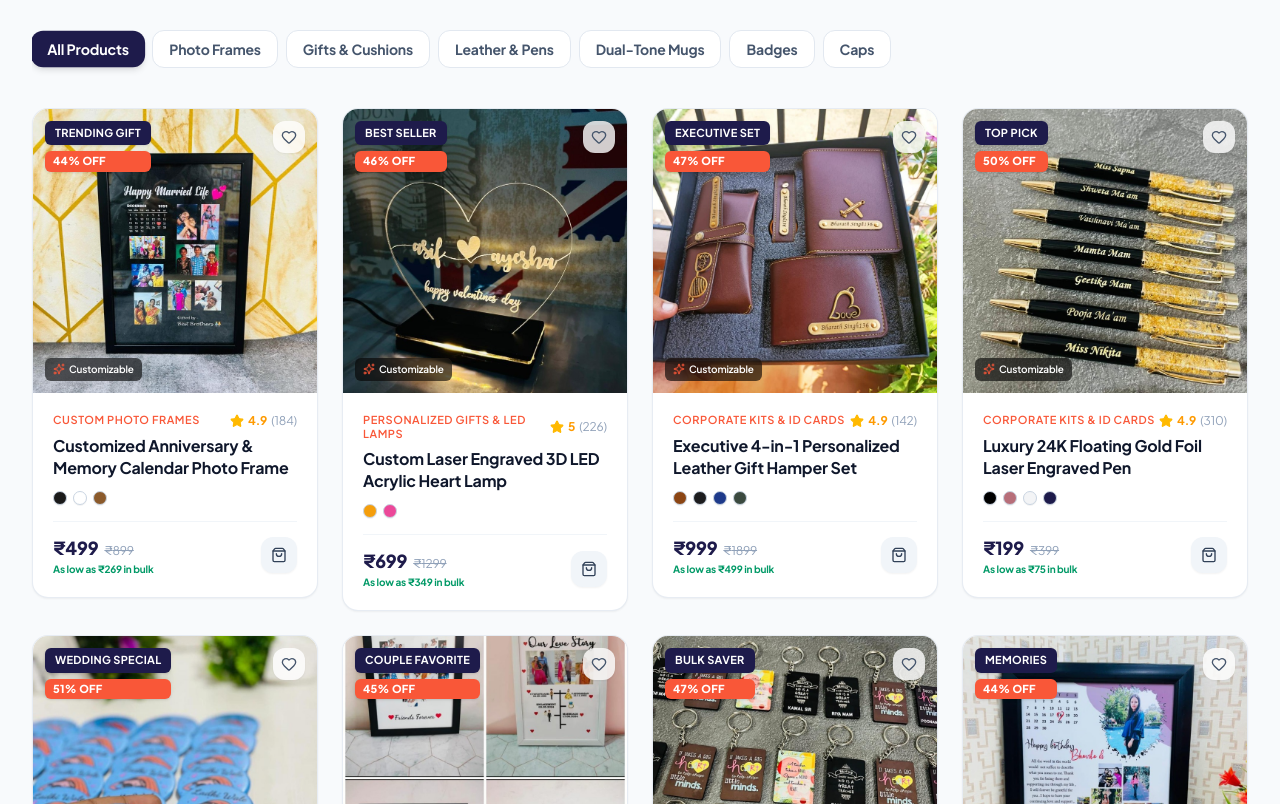
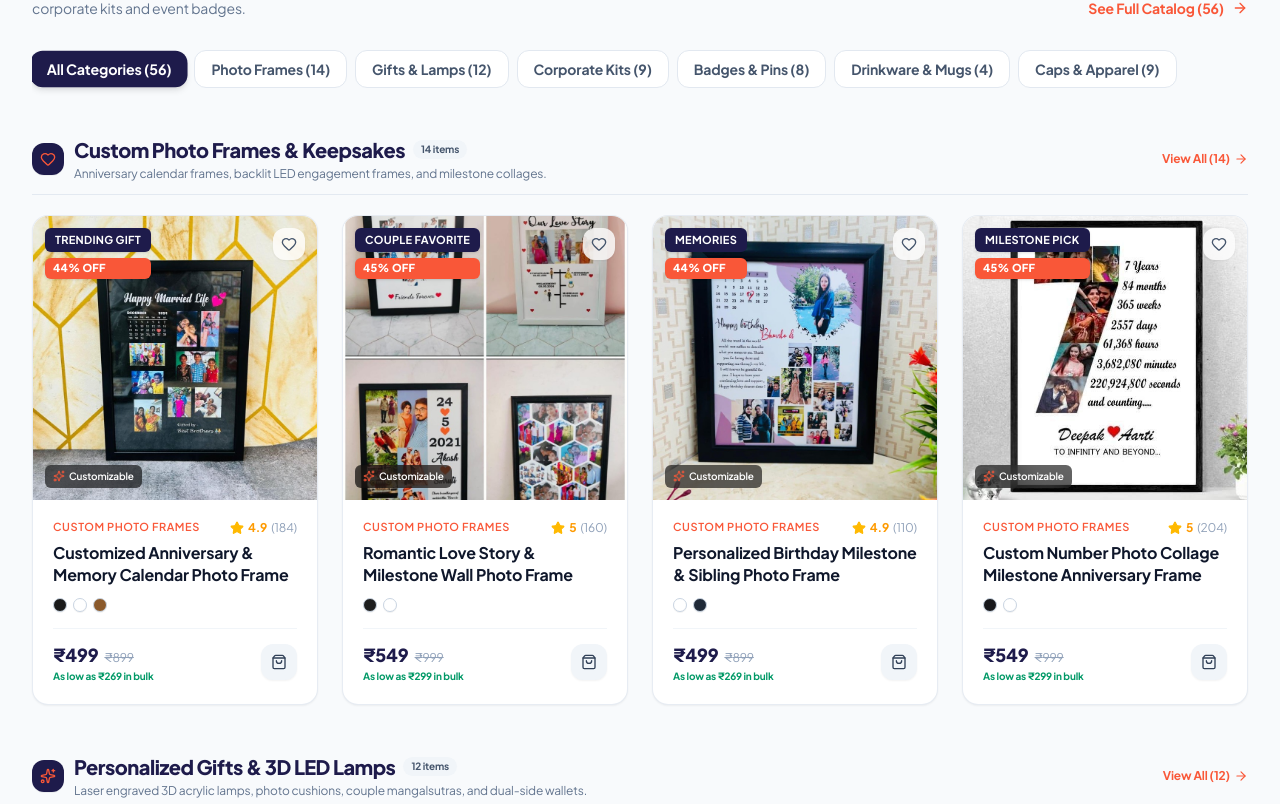
Before and after one commit to saheb1727/Web_Project, a Next.js app: page / in a window 1280 px wide. Shown: the part 2576-3380 px from the top of the page. Built offline with nearby package versions, Linux system fonts and the light colour scheme.

Commit message:
Adjust website category-wise: home shelves, product catalog sections, workshop gallery filters, and category counts

```diff
--- a/src/components/home/FeaturedProducts.tsx
+++ b/src/components/home/FeaturedProducts.tsx
@@ -2,8 +2,19 @@
 
 import React, { useState, useRef, useEffect } from "react";
 import Link from "next/link";
-import { ArrowRight, Flame } from "lucide-react";
+import {
+  ArrowRight,
+  Flame,
+  Heart,
+  Sparkles,
+  Briefcase,
+  IdCard,
+  Coffee,
+  Shirt,
+  Layers,
+} from "lucide-react";
 import { products } from "@/data/products";
+import { categories } from "@/data/categories";
 import { ProductCard } from "@/components/product/ProductCard";
 import { gsap } from "@/lib/gsap";
 
@@ -12,25 +23,78 @@ export const FeaturedProducts: React.FC = () => {
   const sectionRef = useRef<HTMLElement>(null);
   const gridRef = useRef<HTMLDivElement>(null);
 
-  const filterTabs = [
-    { id: "all", label: "All Products" },
-    { id: "Custom Photo Frames", label: "Photo Frames" },
-    { id: "Personalized Gifts & LED Lamps", label: "Gifts & Cushions" },
-    { id: "Corporate Kits & ID Cards", label: "Leather & Pens" },
-    { id: "Drinkware & Ceramic Mugs", label: "Dual-Tone Mugs" },
-    { id: "Magnetic & Pin Badges", label: "Badges" },
-    { id: "Custom Caps", label: "Caps" },
+  // Clean category definitions for category-wise presentation
+  const categorySections = [
+    {
+      id: "frames",
+      slug: "custom-photo-frames",
+      name: "Custom Photo Frames & Keepsakes",
+      shortLabel: "Photo Frames (14)",
+      badge: "Trending Keepsakes",
+      icon: Heart,
+      description: "Anniversary calendar frames, backlit LED engagement frames, and milestone collages.",
+      products: products.filter((p) => p.categorySlug === "custom-photo-frames"),
+    },
+    {
+      id: "personalized",
+      slug: "personalized-gifts",
+      name: "Personalized Gifts & 3D LED Lamps",
+      shortLabel: "Gifts & Lamps (12)",
+      badge: "Romantic & Keepsakes",
+      icon: Sparkles,
+      description: "Laser engraved 3D acrylic lamps, photo cushions, couple mangalsutras, and dual-side wallets.",
+      products: products.filter((p) => p.categorySlug === "personalized-gifts"),
+    },
+    {
+      id: "corporate",
+      slug: "corporate-kits",
+      name: "Corporate Kits, Executive Hampers & Luxury Sets",
+      shortLabel: "Corporate Kits (9)",
+      badge: "B2B & Executive",
+      icon: Briefcase,
+      description: "OnePlus Buddha wellness hampers, 3-in-1 welcome sets, 4-in-1 leather sets, and doctor Caduceus sets.",
+      products: products.filter((p) => p.categorySlug === "corporate-kits"),
+    },
+    {
+      id: "badges",
+      slug: "magnetic-badges",
+      name: "Magnetic & Event Pin Badges",
+      shortLabel: "Badges & Pins (8)",
+      badge: "Zero Pinholes",
+      icon: IdCard,
+      description: "Neodymium metallic corporate badges, Haldi floral badges, and wedding celebration button pins.",
+      products: products.filter((p) => p.categorySlug === "magnetic-badges"),
+    },
+    {
+      id: "drinkware",
+      slug: "drinkware-mugs",
+      name: "Drinkware, Travel Flasks & Ceramic Mugs",
+      shortLabel: "Drinkware & Mugs (4)",
+      badge: "12h Hot / 24h Cold",
+      icon: Coffee,
+      description: "3-piece SG21 travel flask & handle cup gift sets and dishwasher-safe dual-tone inner ceramic mugs.",
+      products: products.filter((p) => p.categorySlug === "drinkware-mugs"),
+    },
+    {
+      id: "apparel",
+      slug: "custom-caps",
+      name: "Custom Caps & Premium Apparel",
+      shortLabel: "Caps & Apparel (9)",
+      badge: "Bio-Washed & Fleece",
+      icon: Shirt,
+      description: "Personalized script caps, 3D puff embroidery, 100% bio-washed tees, and heavyweight 380 GSM hoodies.",
+      products: products.filter(
+        (p) =>
+          p.categorySlug === "custom-caps" ||
+          p.categorySlug === "custom-t-shirts" ||
+          p.categorySlug === "hoodies-sweatshirts"
+      ),
+    },
   ];
 
-  const filteredProducts =
-    activeTab === "all"
-      ? products.slice(0, 12)
-      : products.filter(
-          (p) =>
-            p.category === activeTab ||
-            (activeTab === "Magnetic & Pin Badges" &&
-              (p.category === "Magnetic Badges" || p.category === "Magnetic & Pin Badges"))
-        );
+  // Specific single category list when tab is selected
+  const activeCategory = categorySections.find((c) => c.slug === activeTab);
+  const filteredProducts = activeCategory ? activeCategory.products : [];
 
   // Initial ScrollTrigger entrance
   useEffect(() => {
@@ -46,7 +110,7 @@ export const FeaturedProducts: React.FC = () => {
           },
           opacity: 1,
           y: 0,
-          stagger: 0.06,
+          stagger: 0.05,
           duration: 0.5,
           ease: "power2.out",
           clearProps: "all",
@@ -70,18 +134,19 @@ export const FeaturedProducts: React.FC = () => {
   return (
     <section ref={sectionRef} className="py-16 bg-slate-50 border-b border-slate-200 w-full max-w-full overflow-hidden">
       <div className="max-w-7xl mx-auto px-4 sm:px-6 lg:px-8">
+
         {/* Section Header */}
         <div className="flex flex-col sm:flex-row sm:items-end justify-between mb-8 gap-4">
           <div>
             <div className="flex items-center gap-2 text-xs font-bold text-[var(--color-accent)] uppercase tracking-wider mb-2">
               <Flame className="w-4 h-4" />
-              <span>Trending & Best Sellers</span>
+              <span>Category-Wise Product Catalog</span>
             </div>
             <h2 className="text-3xl sm:text-4xl font-black text-[var(--color-primary)] tracking-tight">
-              Top Custom Products
+              Explore Our Custom Collections
             </h2>
-            <p className="text-sm text-slate-500 mt-1">
-              Engineered with industrial precision and ready for your personalized branding.
+            <p className="text-sm text-slate-500 mt-1 max-w-xl">
+              Organized category-wise from custom anniversary frames and 3D LED lamps to corporate kits and event badges.
             </p>
           </div>
 
@@ -94,24 +159,75 @@ export const FeaturedProducts: React.FC = () => {
           </Link>
         </div>
 
-        {/* Filter Tabs */}
-        <div className="flex items-center gap-2 overflow-x-auto pb-4 mb-6 scrollbar-none w-full max-w-full">
-          {filterTabs.map((tab) => (
+        {/* Category Navigation Tabs */}
+        <div className="flex items-center gap-2 overflow-x-auto pb-4 mb-8 scrollbar-none w-full max-w-full">
           <button
-              key={tab.id}
-              onClick={() => setActiveTab(tab.id)}
+            type="button"
+            onClick={() => setActiveTab("all")}
             className={`px-4 py-2 rounded-xl text-xs sm:text-sm font-bold whitespace-nowrap transition-all cursor-pointer ${
-                activeTab === tab.id
+              activeTab === "all"
                 ? "bg-[var(--color-primary)] text-white shadow-md scale-102"
                 : "bg-white text-slate-600 hover:bg-slate-200/80 border border-slate-200"
             }`}
           >
-              {tab.label}
+            All Categories ({products.length})
+          </button>
+
+          {categorySections.map((sec) => (
+            <button
+              key={sec.slug}
+              type="button"
+              onClick={() => setActiveTab(sec.slug)}
+              className={`px-4 py-2 rounded-xl text-xs sm:text-sm font-bold whitespace-nowrap transition-all cursor-pointer ${
+                activeTab === sec.slug
+                  ? "bg-[var(--color-primary)] text-white shadow-md scale-102"
+                  : "bg-white text-slate-600 hover:bg-slate-200/80 border border-slate-200"
+              }`}
+            >
+              {sec.shortLabel}
             </button>
           ))}
         </div>
 
-        {/* Product Cards Grid */}
+        {/* View 1: When a specific category is selected, display ALL products of that category */}
+        {activeTab !== "all" && activeCategory && (
+          <div>
+            {/* Category Header Banner */}
+            <div className="bg-white rounded-2xl p-5 border border-slate-200/80 mb-6 flex flex-col sm:flex-row sm:items-center justify-between gap-4 shadow-2xs">
+              <div className="flex items-center gap-3">
+                <div className="w-10 h-10 rounded-xl bg-[#1E1B4B] text-[#F95738] flex items-center justify-center shrink-0">
+                  <activeCategory.icon className="w-5 h-5" />
+                </div>
+                <div>
+                  <div className="flex items-center gap-2">
+                    <h3 className="text-lg sm:text-xl font-black text-[#1E1B4B]">
+                      {activeCategory.name}
+                    </h3>
+                    <span className="px-2 py-0.5 rounded-full bg-[#F95738]/10 text-[#F95738] text-[10px] font-bold">
+                      {activeCategory.badge}
+                    </span>
+                  </div>
+                  <p className="text-xs text-slate-500 mt-0.5">
+                    {activeCategory.description}
+                  </p>
+                </div>
+              </div>
+
+              <div className="flex items-center gap-3 shrink-0">
+                <span className="text-xs font-bold text-slate-500">
+                  Showing <strong>{activeCategory.products.length}</strong> Products
+                </span>
+                <Link
+                  href={`/category/${activeCategory.slug}`}
+                  className="px-3.5 py-1.5 bg-[#F95738] hover:bg-[#e04526] text-white text-xs font-bold rounded-xl transition-colors flex items-center gap-1.5"
+                >
+                  <span>Category Page</span>
+                  <ArrowRight className="w-3.5 h-3.5" />
+                </Link>
+              </div>
+            </div>
+
+            {/* Grid of All Products in Category */}
             <div ref={gridRef} className="grid grid-cols-1 sm:grid-cols-2 lg:grid-cols-4 gap-6">
               {filteredProducts.map((product) => (
                 <div key={product.id} className="featured-product-card">
@@ -119,17 +235,74 @@ export const FeaturedProducts: React.FC = () => {
                 </div>
               ))}
             </div>
+          </div>
+        )}
+
+        {/* View 2: When "All Categories" is selected, display products organized Category-by-Category in Shelves */}
+        {activeTab === "all" && (
+          <div className="space-y-12">
+            {categorySections.map((sec) => {
+              const Icon = sec.icon;
+              return (
+                <div key={sec.slug} className="space-y-5">
+                  {/* Category Shelf Header */}
+                  <div className="flex flex-col sm:flex-row sm:items-center justify-between pb-3 border-b border-slate-200/90 gap-2">
+                    <div className="flex items-center gap-2.5">
+                      <div className="w-8 h-8 rounded-xl bg-[#1E1B4B] text-[#F95738] flex items-center justify-center shrink-0 shadow-2xs">
+                        <Icon className="w-4 h-4" />
+                      </div>
+                      <div>
+                        <div className="flex items-center gap-2">
+                          <h3 className="text-lg sm:text-xl font-black text-[#1E1B4B] tracking-tight">
+                            {sec.name}
+                          </h3>
+                          <span className="hidden sm:inline-block px-2 py-0.5 rounded-full bg-slate-100 text-slate-600 text-[10px] font-bold">
+                            {sec.products.length} items
+                          </span>
+                        </div>
+                        <p className="text-xs text-slate-500 line-clamp-1 mt-0.5">
+                          {sec.description}
+                        </p>
+                      </div>
+                    </div>
+
+                    <div className="flex items-center gap-2 shrink-0">
+                      <button
+                        type="button"
+                        onClick={() => setActiveTab(sec.slug)}
+                        className="text-xs font-bold text-[#F95738] hover:text-[#d84024] flex items-center gap-1 cursor-pointer transition-colors"
+                      >
+                        <span>View All ({sec.products.length})</span>
+                        <ArrowRight className="w-3.5 h-3.5" />
+                      </button>
+                    </div>
+                  </div>
+
+                  {/* 4-Item Preview Grid */}
+                  <div className="grid grid-cols-1 sm:grid-cols-2 lg:grid-cols-4 gap-6">
+                    {sec.products.slice(0, 4).map((product) => (
+                      <div key={product.id} className="featured-product-card">
+                        <ProductCard product={product} />
+                      </div>
+                    ))}
+                  </div>
+                </div>
+              );
+            })}
+          </div>
+        )}
 
         {/* Bottom CTA Card */}
-        <div className="mt-12 text-center">
+        <div className="mt-14 text-center">
           <Link
             href="/products"
             className="inline-flex items-center gap-2 px-8 py-3.5 bg-[var(--color-primary)] hover:opacity-90 text-white text-sm font-bold rounded-xl shadow-lg transition-all"
           >
-            <span>Browse All {products.length}+ Products & Corporate Kits</span>
+            <span>Browse Complete {products.length}+ Product Catalog</span>
             <ArrowRight className="w-4 h-4 text-[var(--color-accent)]" />
           </Link>
         </div>
+
       </div>
     </section>
   );
--- a/src/components/home/WorkshopGallery.tsx
+++ b/src/components/home/WorkshopGallery.tsx
@@ -16,7 +16,7 @@ import {
 interface GalleryPhoto {
   id: string;
   title: string;
-  category: "frames" | "gifts" | "badges" | "leather";
+  category: "frames" | "gifts" | "badges" | "leather" | "drinkware";
   categoryLabel: string;
   image: string;
   tag: string;
@@ -178,7 +178,7 @@ export const WorkshopGallery: React.FC = () => {
     {
       id: "photo-13",
       title: "Dual-Tone Inner & Handle Ceramic Sublimation Mugs",
-      category: "gifts",
+      category: "drinkware",
       categoryLabel: "Drinkware",
       image: "/images/products/dual-tone-ceramic-mugs.jpg",
       tag: "Vibrant Colors",
@@ -550,7 +550,7 @@ export const WorkshopGallery: React.FC = () => {
     {
       id: "photo-44",
       title: "Executive 3-Piece 500ml Thermal Flask & Cup Gift Set (SG 21)",
-      category: "leather",
+      category: "drinkware",
       categoryLabel: "Drinkware Set",
       image: "/images/products/vacuum-flask-cup-gift-set.jpg",
       tag: "6 Color Variants",
@@ -601,21 +601,21 @@ export const WorkshopGallery: React.FC = () => {
             {/* Filter Tabs */}
             <div className="flex items-center gap-1.5 overflow-x-auto pb-2 scrollbar-none w-full max-w-full">
               {[
-                { id: "all", label: "All Items" },
-                { id: "frames", label: "Photo Frames" },
-                { id: "gifts", label: "3D LED Lamps" },
-                { id: "leather", label: "Leather & Pens" },
-                { id: "badges", label: "Badges & Keychains" },
+                { id: "all", label: "All Items (45)" },
+                { id: "frames", label: "Photo Frames (18)" },
+                { id: "gifts", label: "3D LED Lamps & Gifts (11)" },
+                { id: "leather", label: "Corporate Kits & Leather (8)" },
+                { id: "badges", label: "Badges & Keychains (6)" },
+                { id: "drinkware", label: "Drinkware & Flasks (2)" },
               ].map((tab) => (
                 <button
                   key={tab.id}
                   type="button"
                   onClick={() => setActiveFilter(tab.id)}
-                  className={`px-3.5 py-1.5 rounded-xl text-xs font-bold whitespace-nowrap transition-all cursor-pointer ${
-                    activeFilter === tab.id
-                      ? "bg-[#1E1B4B] text-white shadow-xs"
-                      : "bg-white text-slate-600 hover:bg-slate-200/80 border border-slate-200"
-                  }`}
+                  className={`px-3.5 py-1.5 rounded-xl text-xs font-bold whitespace-nowrap transition-all cursor-pointer ${activeFilter === tab.id
+                    ? "bg-[#1E1B4B] text-white shadow-xs"
+                    : "bg-white text-slate-600 hover:bg-slate-200/80 border border-slate-200"
+                    }`}
                 >
                   {tab.label}
                 </button>
--- a/src/data/categories.ts
+++ b/src/data/categories.ts
@@ -7,17 +7,26 @@ export const categories: Category[] = [
     slug: "custom-photo-frames",
     description: "Anniversary calendar frames, backlit LED engagement frames, jumbo grandparents heirlooms, multi-heart mosaics, and polaroid collage frames.",
     image: "/images/products/anniversary-calendar-frame.jpg",
-    itemCount: 42,
+    itemCount: 14,
     badge: "Trending Gift",
   },
   {
     id: "personalized",
     name: "Personalized Gifts & LED Lamps",
     slug: "personalized-gifts",
-    description: "Couple name mangalsutras, 360° rotating photo cube lamps, crystal LED Nikah frames, glowing fur cushions, and 24K gold foil pens.",
+    description: "Couple name mangalsutras, 360° rotating photo cube lamps, crystal LED Nikah frames, glowing fur cushions, and dual-side photo wallets.",
     image: "/images/products/custom-name-mangalsutra-pendants.jpg",
-    itemCount: 34,
+    itemCount: 12,
     badge: "New Launch",
+  },
+  {
+    id: "corporate",
+    name: "Corporate Kits & ID Cards",
+    slug: "corporate-kits",
+    description: "OnePlus Buddha wellness hampers, 3-in-1 welcome kits, 4-in-1 leather sets, doctor sets, floating 24K gold pens, and satin lanyards.",
+    image: "/images/products/corporate-oneplus-buddha-hamper.jpg",
+    itemCount: 9,
+    badge: "Bulk Deals",
   },
   {
     id: "badges",
@@ -25,8 +34,25 @@ export const categories: Category[] = [
     slug: "magnetic-badges",
     description: "Zero-pinhole metallic magnetic name badges, Haldi floral badges, and wedding/event button badges (Ladki Wale, Ladke Wale, Betiwale).",
     image: "/images/products/haldi-wedding-pin-badges.jpg",
-    itemCount: 32,
+    itemCount: 8,
     badge: "Best Seller",
+  },
+  {
+    id: "caps",
+    name: "Custom Embroidered Caps",
+    slug: "custom-caps",
+    description: "Structured 6-panel cotton twill & breathable trucker caps with 3D puff embroidery and personalized script names.",
+    image: "/images/products/custom-embroidered-ved-cap.jpg",
+    itemCount: 5,
+  },
+  {
+    id: "drinkware",
+    name: "Drinkware & Ceramic Mugs",
+    slug: "drinkware-mugs",
+    description: "Executive 3-piece 500ml vacuum flask & cup gift sets, dishwasher-safe dual-tone colored ceramic coffee mugs, and thermal bottles.",
+    image: "/images/products/vacuum-flask-cup-gift-set.jpg",
+    itemCount: 4,
+    badge: "Popular Gift",
   },
   {
     id: "tshirts",
@@ -34,7 +60,7 @@ export const categories: Category[] = [
     slug: "custom-t-shirts",
     description: "100% Super-combed cotton & dry-fit tees with durable DTF and screen printing.",
     image: "https://images.unsplash.com/photo-1521572267360-ee0c2909d518?auto=format&fit=crop&w=800&q=80",
-    itemCount: 42,
+    itemCount: 3,
     badge: "Hot Deal",
   },
   {
@@ -43,33 +69,7 @@ export const categories: Category[] = [
     slug: "hoodies-sweatshirts",
     description: "Heavyweight 380 GSM fleece winter hoodies with high-definition embroidery and custom prints.",
     image: "https://images.unsplash.com/photo-1556905055-8f358a7a47b2?auto=format&fit=crop&w=800&q=80",
-    itemCount: 24,
+    itemCount: 1,
     badge: "Winter Special",
   },
-  {
-    id: "caps",
-    name: "Custom Embroidered Caps",
-    slug: "custom-caps",
-    description: "Structured 6-panel cotton twill & breathable trucker caps with 3D puff embroidery.",
-    image: "/images/products/custom-embroidered-ved-cap.jpg",
-    itemCount: 18,
-  },
-  {
-    id: "corporate",
-    name: "Corporate Kits & ID Cards",
-    slug: "corporate-kits",
-    description: "Personalized 4-in-1 leather hampers, 24K gold pens, RFID cards, lanyards, and executive diaries.",
-    image: "/images/products/executive-leather-gift-set.jpg",
-    itemCount: 30,
-    badge: "Bulk Deals",
-  },
-  {
-    id: "drinkware",
-    name: "Drinkware & Ceramic Mugs",
-    slug: "drinkware-mugs",
-    description: "Dishwasher-safe dual-tone colored ceramic coffee mugs, patch sublimation mugs, and vacuum insulated steel bottles.",
-    image: "/images/products/dual-tone-ceramic-mugs.jpg",
-    itemCount: 20,
-    badge: "Popular Gift",
-  },
 ];
--- a/src/data/products.ts
+++ b/src/data/products.ts
@@ -1847,7 +1847,7 @@ export const products: Product[] = [
     id: "prod-1",
     name: "Executive Brushed Metal Magnetic Name Badge",
     slug: "executive-brushed-metal-magnetic-name-badge",
-    category: "Magnetic Badges",
+    category: "Magnetic & Pin Badges",
     categorySlug: "magnetic-badges",
     price: 189,
     originalPrice: 299,
@@ -2113,7 +2113,7 @@ export const products: Product[] = [
     id: "prod-7",
     name: "Luxury Matte Gold Frame Acrylic Name Badge",
     slug: "luxury-matte-gold-frame-acrylic-name-badge",
-    category: "Magnetic Badges",
+    category: "Magnetic & Pin Badges",
     categorySlug: "magnetic-badges",
     price: 219,
     originalPrice: 349,
```
Also changed, not shown: src/app/products/page.tsx (+49 -6 lines). Lines whose indentation alone changed are shown as unchanged.
